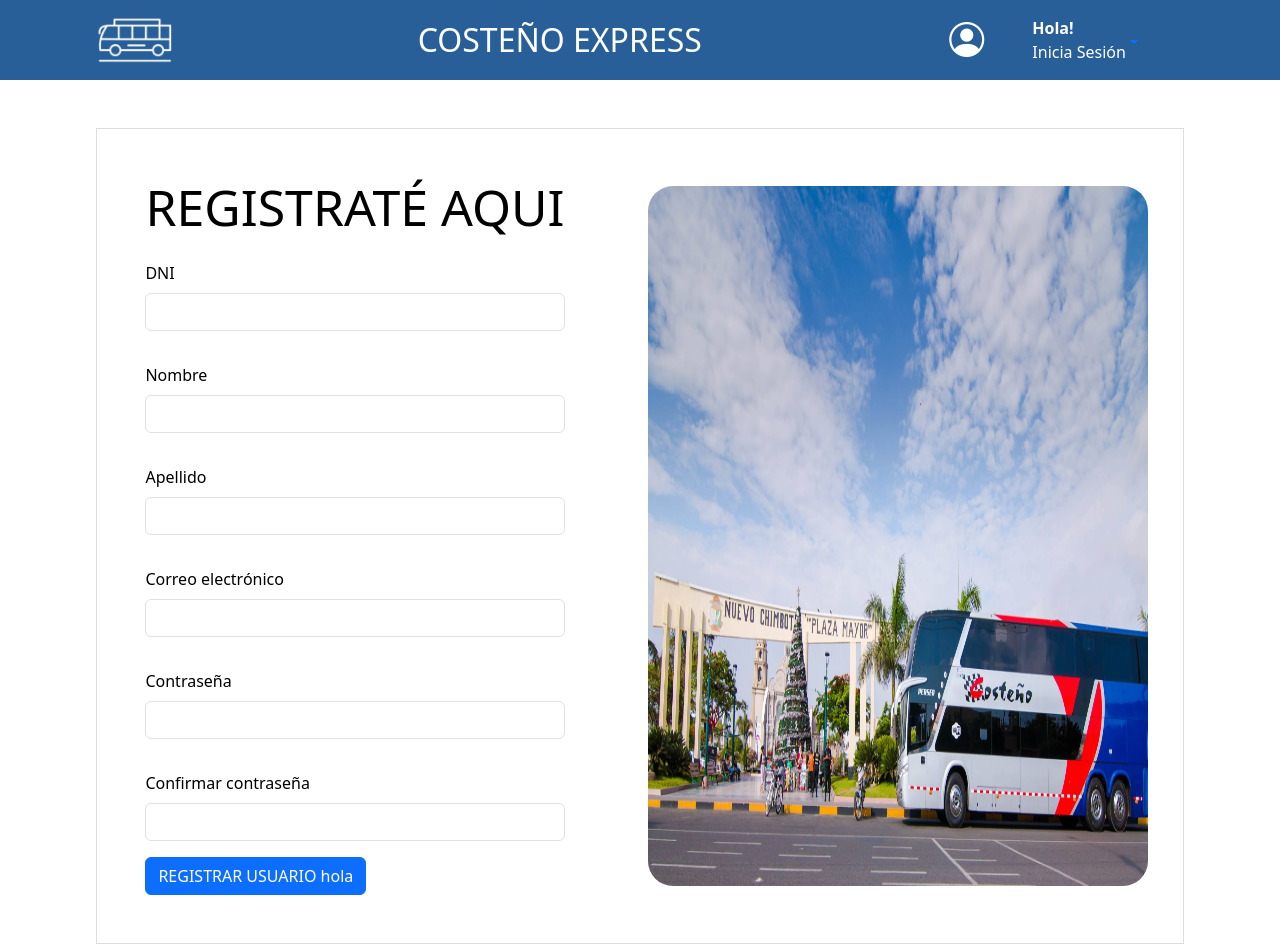
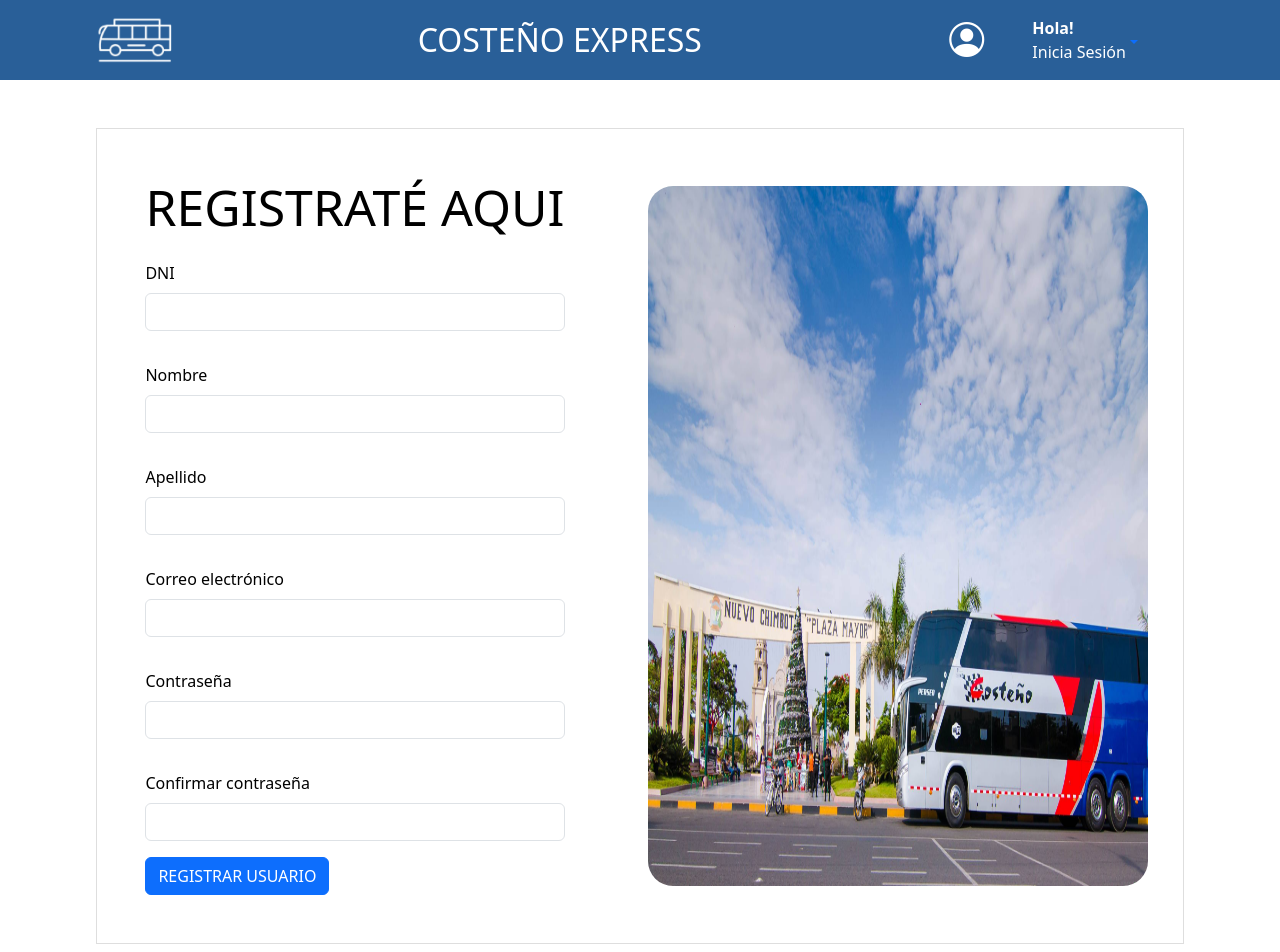
Before and after one commit to JorgeRiveraMio/ProyectoCosteno, an Angular app: page /registro in a window 1280 px wide. Shown: the top 952 px of the page. Built offline with nearby package versions, Linux system fonts and the light colour scheme.

Commit message:
se quito el hola

```diff
--- a/src/app/Pages/registro/registro.component.html
+++ b/src/app/Pages/registro/registro.component.html
@@ -36,7 +36,7 @@
                 <input type="password" class="form-control" id="exampleInputPassword1">
               </div>
 
-            <button type="submit" class="btn btn-primary ">REGISTRAR USUARIO hola</button>
+            <button type="submit" class="btn btn-primary ">REGISTRAR USUARIO</button>
           </form>
           <div  >
             <img  src="../../../assets/Contenido/fondo.png" alt="" >
```
